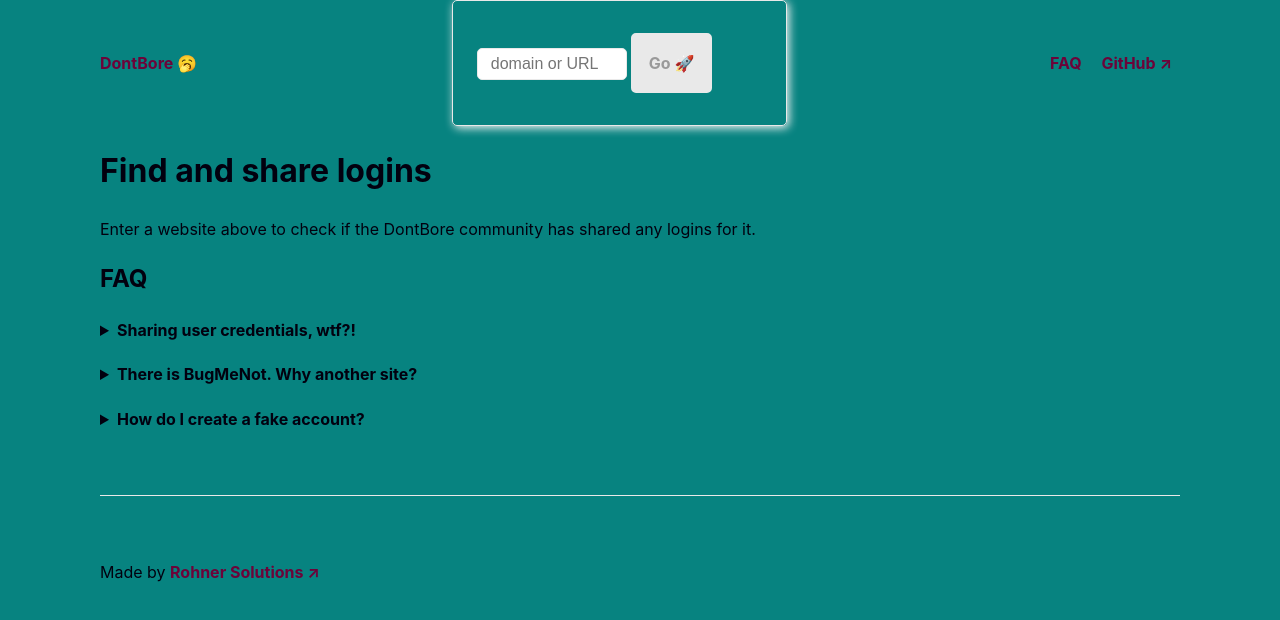
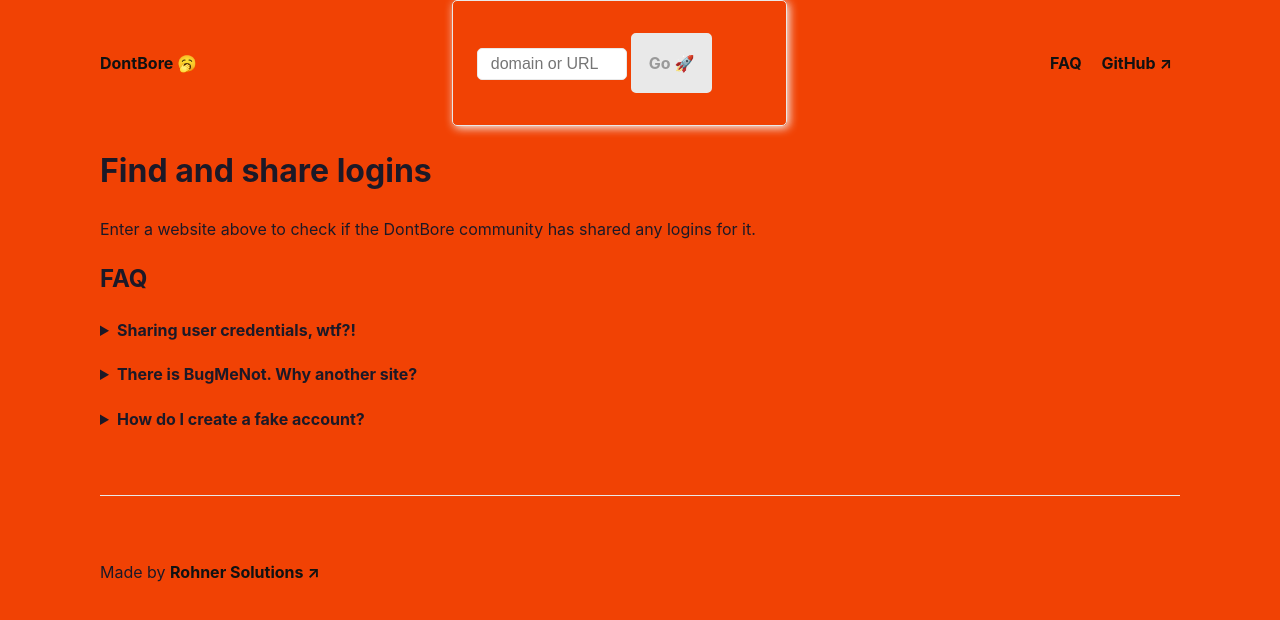
Before and after one commit to midzer/dontbore, a SvelteKit app: page / in a window 1280 px wide. Shown: the top 620 px of the page. Built offline with nearby package versions, Linux system fonts and the light colour scheme.

Commit message:
tweak colors

```diff
--- a/src/app.css
+++ b/src/app.css
@@ -4,15 +4,15 @@
     --active-brightness: 0.85;
     --border-radius: 5px;
     --box-shadow: 2px 2px 10px;
-    --color-accent: #118bee15;
-    --color-bg: #078380;
+    --color-accent: #f1420415;
+    --color-bg: #f14204;
     --color-bg-secondary: #e9e9e9;
-    --color-link: #6c0339;
+    --color-link: #111111;
     --color-secondary: #920de9;
     --color-secondary-accent: #920de90b;
     --color-shadow: #f4f4f4;
-    --color-table: #6c0339;
-    --color-text: #02000f;
+    --color-table: #111111;
+    --color-text: #1c1927;
     --color-text-secondary: #999;
     --font-family: -apple-system, BlinkMacSystemFont, "Segoe UI", Roboto, Oxygen-Sans, Ubuntu, Cantarell, "Helvetica Neue", sans-serif;
     --hover-brightness: 1.2;
@@ -28,15 +28,16 @@
 @media (prefers-color-scheme: dark) {
     :root {
         --color-accent: #0097fc4f;
-        --color-bg: #02000f;
+        --color-bg: #1c1927;
         --color-bg-secondary: #555;
-        --color-link: #6c0339;
+        --color-link: #fff;
         --color-secondary: #e20de9;
         --color-secondary-accent: #e20de94f;
         --color-shadow: #bbbbbb20;
-        --color-table: #6c0339;
-        --color-text: #078380;
+        --color-table: #fff;
+        --color-text: #f14204;
         --color-text-secondary: #aaa;
+        --hover-brightness: 0.8;
     }
 }
 
```
